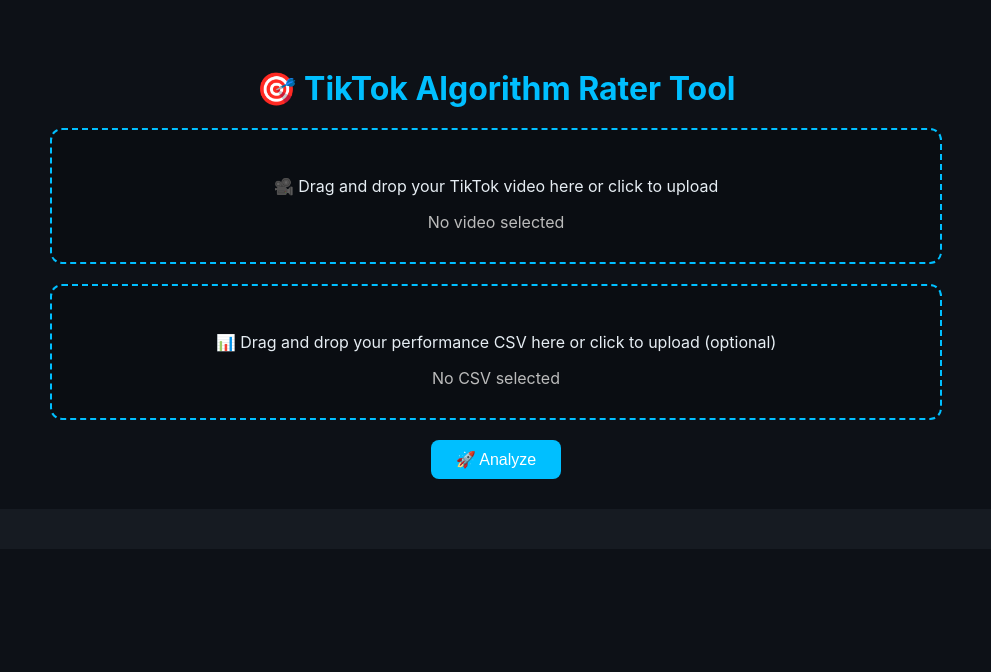
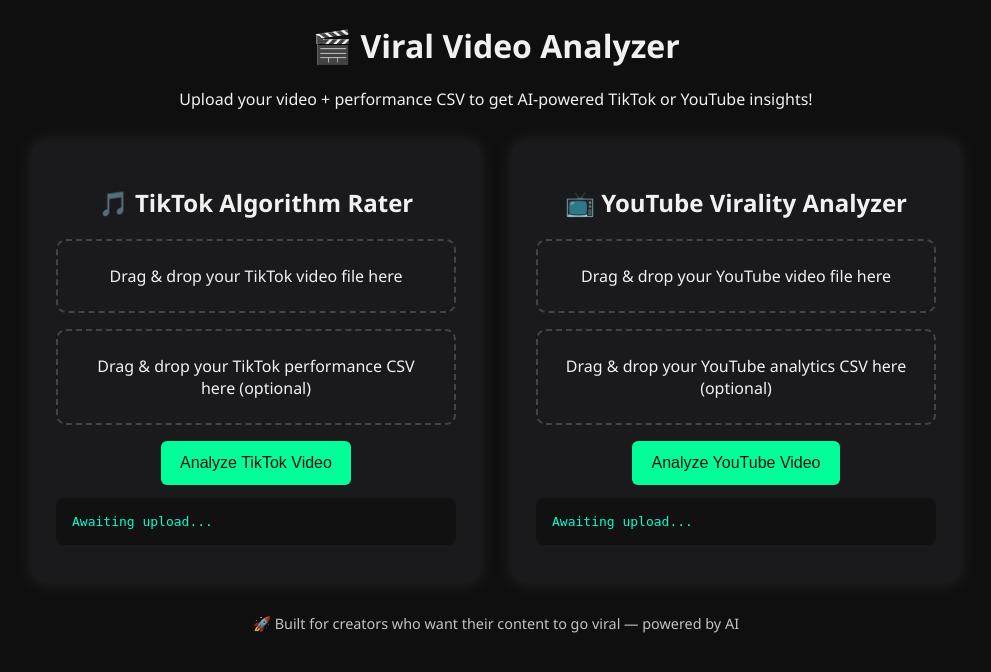
Before and after one commit to longlinemedia2025/tiktok-ai-analyzer, a Flask app: page / in a window 1280 px wide. Shown: the top 672 px of the page, without its empty margins (144-1135 px from the left). Run offline with Flask 3, Linux system fonts and the light colour scheme.

Commit message:
Adding Youtube viral analyzer tool

```diff
--- a/app.py
+++ b/app.py
@@ -3,308 +3,167 @@ from flask_cors import CORS
 import os
 import cv2
 import numpy as np
+import pandas as pd
 from moviepy.editor import VideoFileClip
 from openai import OpenAI
 import tempfile
 import datetime
-import random
-import pandas as pd
 
 app = Flask(__name__, template_folder="templates")
 CORS(app)
 client = OpenAI(api_key=os.getenv("OPENAI_API_KEY"))
 
-MAX_SIZE_MB = 90
-TRIM_THRESHOLD_MB = 70
+# --- Helper Functions ---
+
+def analyze_video_properties(video_path):
+    """Extract duration, brightness, resolution, etc."""
+    clip = VideoFileClip(video_path)
+    duration = clip.duration
+    frame = clip.get_frame(0)
+    brightness = np.mean(frame)
+    height, width, _ = frame.shape
+    aspect_ratio = round(width / height, 3)
+    clip.reader.close()
+    return {
+        "duration": round(duration, 2),
+        "brightness": round(brightness, 2),
+        "resolution": f"{width}x{height}",
+        "aspect_ratio": aspect_ratio
+    }
+
+def load_csv_data(csv_file):
+    """Load performance data from CSV if provided."""
+    try:
+        df = pd.read_csv(csv_file)
+        return df.describe(include="all").to_dict()
+    except Exception:
+        return None
+
+def generate_ai_response(prompt):
+    """Send the constructed prompt to OpenAI."""
+    response = client.chat.completions.create(
+        model="gpt-4o-mini",
+        messages=[
+            {"role": "system", "content": "You are an expert in social media algorithms, engagement, and virality prediction."},
+            {"role": "user", "content": prompt}
+        ],
+        temperature=0.8,
+    )
+    return response.choices[0].message.content.strip()
+
+def format_results(platform, video_name, video_info, ai_text):
+    """Keep consistent display format across platforms."""
+    return f"""
+✅ {platform} Video Analysis Complete!
+
+🎬 Video: {video_name}
+📏 Duration: {video_info['duration']}s
+🖼 Resolution: {video_info['resolution']}
+📱 Aspect Ratio: {video_info['aspect_ratio']}
+💡 Brightness: {video_info['brightness']}
+
+{ai_text}
+"""
+
+# --- TikTok Analyzer ---
+@app.route("/analyze_tiktok", methods=["POST"])
+def analyze_tiktok():
+    video = request.files.get("video")
+    csv_file = request.files.get("csv")
+
+    if not video:
+        return jsonify({"error": "No video file uploaded."}), 400
+
+    with tempfile.NamedTemporaryFile(delete=False, suffix=".mp4") as tmp:
+        video.save(tmp.name)
+        video_path = tmp.name
+
+    video_info = analyze_video_properties(video_path)
+    csv_data = load_csv_data(csv_file) if csv_file else None
+
+    prompt = f"""
+Analyze this TikTok video for virality potential based on duration, brightness, aspect ratio, and style.
+Video stats: {video_info}.
+If CSV data is available, use it to learn what has performed best before: {csv_data}.
+Provide results in this format exactly:
+
+💬 AI-Generated Viral Insights:
+1. Scroll-Stopping Caption
+2. 5 Viral + 3 Low-Competition Hashtags
+3. Actionable Improvement Tip for Engagement
+4. Viral Optimization Score (1–100)
+5. Motivation Tip
+6. 3 Viral Comparison Examples
+7. Takeaway Strategy
+8. Actionable Checklist
+9. Best Time to Post (Platform & Day Specific)
+"""
+
+    ai_text = generate_ai_response(prompt)
+    results_text = format_results("TikTok", video.filename, video_info, ai_text)
+
+    timestamp = datetime.datetime.now().strftime("%Y-%m-%d_%H-%M-%S")
+    os.makedirs("output", exist_ok=True)
+    csv_output_path = f"output/tiktok_ai_results_{timestamp}.csv"
+    pd.DataFrame([{"results": results_text}]).to_csv(csv_output_path, index=False)
+
+    return jsonify({"results": results_text, "csv_saved": csv_output_path})
 
 
-# ==================================================
-# 🔹 Best Time Suggestion by Niche
-# ==================================================
-def get_best_posting_time(niche: str):
-    """Return the best posting window for today based on the inferred niche."""
-    niche = niche.lower().strip()
-    niche_times = {
-        "gaming": {
-            "Mon": "6–9 PM", "Tue": "6–9 PM", "Wed": "7–9 PM", "Thu": "6–9 PM",
-            "Fri": "5–10 PM", "Sat": "10 AM–12 PM / 7–10 PM", "Sun": "4–8 PM"
-        },
-        "beauty": {
-            "Mon": "11 AM–2 PM", "Tue": "1–3 PM", "Wed": "12–3 PM", "Thu": "4–7 PM",
-            "Fri": "5–9 PM", "Sat": "10 AM–1 PM / 7–9 PM", "Sun": "3–6 PM"
-        },
-        "music": {
-            "Mon": "2–4 PM", "Tue": "4–6 PM", "Wed": "3–7 PM", "Thu": "5–8 PM",
-            "Fri": "6–10 PM", "Sat": "9–11 AM / 8–10 PM", "Sun": "5–9 PM"
-        },
-        "fitness": {
-            "Mon": "6–9 AM / 6–8 PM", "Tue": "6–8 AM / 7–9 PM", "Wed": "6–9 AM / 6–8 PM",
-            "Thu": "7–9 PM", "Fri": "6–9 PM", "Sat": "8–11 AM", "Sun": "4–7 PM"
-        },
-        "comedy": {
-            "Mon": "12–3 PM", "Tue": "2–5 PM", "Wed": "1–4 PM", "Thu": "4–7 PM",
-            "Fri": "6–10 PM", "Sat": "10 AM–12 PM / 8–10 PM", "Sun": "3–8 PM"
-        }
-    }
+# --- YouTube Analyzer ---
+@app.route("/analyze_youtube", methods=["POST"])
+def analyze_youtube():
+    video = request.files.get("video")
+    csv_file = request.files.get("csv")
 
-    today = datetime.datetime.now().strftime("%a")
-    if niche not in niche_times:
-        return "⚠️ Could not determine best time — niche not recognized."
+    if not video:
+        return jsonify({"error": "No video file uploaded."}), 400
 
-    window = niche_times[niche].get(today, "6–9 PM")
-    peak_hour = random.randint(6, 9) if "PM" in window else random.randint(9, 11)
-    peak_minute = random.randint(0, 59)
-    peak_time = f"{peak_hour}:{peak_minute:02d} {'PM' if 'PM' in window else 'AM'} EST"
+    with tempfile.NamedTemporaryFile(delete=False, suffix=".mp4") as tmp:
+        video.save(tmp.name)
+        video_path = tmp.name
 
-    return f"🕓 **Best Time to Post for {niche.title()} ({today})**:\n⏰ {window} EST\n💡 Peak engagement around {peak_time}."
+    video_info = analyze_video_properties(video_path)
+    csv_data = load_csv_data(csv_file) if csv_file else None
+
+    prompt = f"""
+Analyze this YouTube video using YouTube’s virality and SEO algorithm signals.
+Video stats: {video_info}.
+If CSV data is available, analyze it to adjust recommendations: {csv_data}.
+Consider CTR (click-through rate), retention, average view duration, and title optimization.
+
+Provide your output in this format exactly:
+
+💬 AI-Generated YouTube Insights:
+1. Optimized Viral Title
+2. 10 Keyword Suggestions (mix of high and low competition)
+3. Description Template for SEO
+4. Thumbnail & Hook Suggestions
+5. Retention Improvement Tip
+6. Predicted CTR Range (%)
+7. Estimated Viral Score (1–100)
+8. 3 Successful YouTube Comparisons
+9. Takeaway Strategy
+10. Actionable Checklist
+11. Best Time to Publish (Platform & Day Specific)
+"""
+
+    ai_text = generate_ai_response(prompt)
+    results_text = format_results("YouTube", video.filename, video_info, ai_text)
+
+    timestamp = datetime.datetime.now().strftime("%Y-%m-%d_%H-%M-%S")
+    os.makedirs("output", exist_ok=True)
+    csv_output_path = f"output/youtube_ai_results_{timestamp}.csv"
+    pd.DataFrame([{"results": results_text}]).to_csv(csv_output_path, index=False)
+
+    return jsonify({"results": results_text, "csv_saved": csv_output_path})
 
 
-# ==================================================
-# 🔹 Analyze Video Properties
-# ==================================================
-def analyze_video_properties(video_path):
-    cap = cv2.VideoCapture(video_path)
-    brightness_values, colorfulness_values = [], []
-    frame_count = 0
-    detected_objects = set()
-
-    proto = "deploy.prototxt"
-    model = "mobilenet_iter_73000.caffemodel"
-    if not os.path.exists(proto) or not os.path.exists(model):
-        return {"error": "Missing object detection model files"}
-
-    net = cv2.dnn.readNetFromCaffe(proto, model)
-    class_names = [
-        "background", "aeroplane", "bicycle", "bird", "boat", "bottle",
-        "bus", "car", "cat", "chair", "cow", "diningtable", "dog", "horse",
-        "motorbike", "person", "pottedplant", "sheep", "sofa", "train", "tvmonitor"
-    ]
-
-    while True:
-        ret, frame = cap.read()
-        if not ret:
-            break
-        frame_count += 1
-        gray = cv2.cvtColor(frame, cv2.COLOR_BGR2GRAY)
-        brightness_values.append(np.mean(gray))
-        (B, G, R) = cv2.split(frame)
-        rg = np.abs(R - G)
-        yb = np.abs(0.5 * (R + G) - B)
-        colorfulness_values.append(np.sqrt(np.mean(rg ** 2) + np.mean(yb ** 2)))
-
-        if frame_count % 30 == 0:
-            blob = cv2.dnn.blobFromImage(cv2.resize(frame, (300, 300)),
-                                         0.007843, (300, 300), 127.5)
-            net.setInput(blob)
-            detections = net.forward()
-            for i in range(detections.shape[2]):
-                confidence = detections[0, 0, i, 2]
-                if confidence > 0.4:
-                    idx = int(detections[0, 0, i, 1])
-                    detected_objects.add(class_names[idx])
-
-    cap.release()
-    return {
-        "brightness": float(np.mean(brightness_values)),
-        "colorfulness": float(np.mean(colorfulness_values)),
-        "objects": list(detected_objects)
-    }
-
-
-# ==================================================
-# 🔹 Adaptive CSV-Based Optimization
-# ==================================================
-def analyze_csv_performance(csv_path):
-    """Read CSV and summarize performance insights."""
-    try:
-        df = pd.read_csv(csv_path)
-        key_cols = ["views", "likes", "comments", "shares", "saves"]
-        available = [c for c in key_cols if c in df.columns]
-        if not available:
-            return None
-
-        avg_perf = df[available].mean().to_dict()
-        best_video = df.loc[df["views"].idxmax()] if "views" in df.columns else None
-
-        summary = f"""
-📊 **CSV Performance Insights Used in Analysis**
-Average Performance:
-{avg_perf}
-
-Top Performing Video:
-{best_video.to_dict() if best_video is not None else "N/A"}
-"""
-        return summary
-    except Exception as e:
-        return f"⚠️ CSV analysis failed: {str(e)}"
-
-
+# --- Main Route ---
 @app.route("/")
-def home():
+def index():
     return render_template("index.html")
 
 
-# ==================================================
-# 🔹 Combined Analyze Route (Video + CSV)
-# ==================================================
-@app.route("/analyze", methods=["POST"])
-def analyze_video():
-    try:
-        if "video" not in request.files:
-            return jsonify({"error": "No video uploaded"}), 400
-
-        video = request.files["video"]
-        csv_file = request.files.get("csv")
-
-        os.makedirs("uploads", exist_ok=True)
-        video_path = os.path.join("uploads", video.filename)
-        video.save(video_path)
-
-        csv_context = ""
-        if csv_file:
-            csv_path = os.path.join("uploads", csv_file.filename)
-            csv_file.save(csv_path)
-            csv_context = analyze_csv_performance(csv_path) or ""
-
-        clip = VideoFileClip(video_path)
-        duration = round(clip.duration, 2)
-        width, height = clip.size
-        aspect_ratio = round(width / height, 3)
-
-        analysis = analyze_video_properties(video_path)
-        if "error" in analysis:
-            return jsonify(analysis), 500
-
-        # === AI Prompt ===
-        prompt = f"""
-You are a TikTok algorithm analysis assistant.
-
-Analyze this video and use past performance insights (if any) to adjust your recommendations.
-
-Video Data:
-- Brightness: {analysis['brightness']}
-- Color intensity: {analysis['colorfulness']}
-- Detected objects: {', '.join(analysis['objects'])}
-- Duration: {duration}s
-- Resolution: {width}x{height}
-- Aspect Ratio: {aspect_ratio}
-
-{csv_context if csv_context else "No CSV uploaded — use general TikTok trends."}
-
-Respond in this EXACT format:
-
-🎬 Drag and drop your TikTok video file here: "{video.filename}"
-🎥 Running TikTok Viral Optimizer...
-
-🤖 Generating AI-powered analysis, captions, and viral tips...
-
-🔥 Fetching viral video comparisons and strategic insights...
-
-✅ TikTok Video Analysis Complete!
-
-🎬 Video: {video.filename}
-📏 Duration: {duration}s
-🖼 Resolution: {width}x{height}
-📱 Aspect Ratio: {aspect_ratio}
-💡 Brightness: {round(analysis['brightness'], 2)}
-🎨 Tone: neutral or mixed
-⭐ Heuristic Score: Give a 1–10 rating estimating visual appeal.
-
-💬 AI-Generated Viral Insights:
-### 1. Scroll-Stopping Caption
-(Create one engaging caption using emojis and emotional hooks.)
-
-### 2. 5 Viral Hashtags
-(List five relevant hashtags — include 3 trending + 2 niche-targeted less popular ones.)
-
-### 3. Actionable Improvement Tip for Engagement
-(Provide one concise, actionable engagement tip.)
-
-### 4. Viral Optimization Score (1–100)
-(Give a numerical score and explain why.)
-
-### 5. Short Motivation on How to Increase Virality
-(Provide a motivational paragraph that encourages improvement.)
-
-🔥 Viral Comparison Results:
-### Comparison with Viral TikToks in the Same Niche
-Include 3 examples — each must include:
-#### Viral Example 1
-- **Video Concept Summary:**
-- **What Made It Go Viral:**
-- **How to Replicate Success:**
-
-#### Viral Example 2
-- **Video Concept Summary:**
-- **What Made It Go Viral:**
-- **How to Replicate Success:**
-
-#### Viral Example 3
-- **Video Concept Summary:**
-- **What Made It Go Viral:**
-- **How to Replicate Success:**
-
-### Takeaway Strategy
-(Provide a 3–4 sentence takeaway on how to improve virality.)
-
-📋 Actionable Checklist:
-- Hook viewers in under 2 seconds.
-- Add trending sound if relevant.
-- Post during high activity times (Fri–Sun, 6–10pm).
-- Encourage comments by asking a question.
-        """
-
-        ai_response = client.chat.completions.create(
-            model="gpt-4o-mini",
-            messages=[{"role": "user", "content": prompt}],
-            temperature=0.8,
-            max_tokens=900
-        )
-        ai_text = ai_response.choices[0].message.content.strip()
-
-        # === Detect Niche + Posting Time ===
-        try:
-            niche_prompt = f"""
-Based on this analysis, determine its most likely TikTok content niche.
-{ai_text}
-Possible niches: Gaming, Beauty, Music, Fitness, Comedy, Other.
-Return ONLY the niche name.
-"""
-            niche_response = client.chat.completions.create(
-                model="gpt-4o-mini",
-                messages=[
-                    {"role": "system", "content": "You classify TikTok video niches."},
-                    {"role": "user", "content": niche_prompt}
-                ],
-                max_tokens=20
-            )
-            detected_niche = niche_response.choices[0].message.content.strip().lower()
-            best_time_text = get_best_posting_time(detected_niche)
-            ai_text += f"\n\n🎯 **Detected Niche:** {detected_niche.title()}\n{best_time_text}"
-            if csv_context:
-                ai_text += "\n\n📈 (Adaptive insights powered by your uploaded TikTok CSV.)"
-        except Exception as e:
-            ai_text += f"\n\n⚠️ Niche detection failed: {str(e)}"
-
-        return jsonify({
-            "success": True,
-            "analysis": {
-                "filename": video.filename,
-                "duration": duration,
-                "resolution": f"{width}x{height}",
-                "aspect_ratio": aspect_ratio,
-                "brightness": analysis["brightness"],
-                "colorfulness": analysis["colorfulness"],
-                "objects": analysis["objects"]
-            },
-            "ai_results": ai_text
-        })
-
-    except Exception as e:
-        print("🔥 Error:", str(e))
-        return jsonify({"error": str(e)}), 500
-
-
 if __name__ == "__main__":
-    port = int(os.environ.get("PORT", 5000))
-    app.run(host="0.0.0.0", port=port)
+    app.run(debug=True)
--- a/templates/index.html
+++ b/templates/index.html
@@ -3,218 +3,160 @@
 <head>
   <meta charset="UTF-8" />
   <meta name="viewport" content="width=device-width, initial-scale=1.0" />
-  <title>TikTok Algorithm Rater Tool</title>
+  <title>Viral Video Analyzer</title>
   <style>
     body {
-      font-family: 'Inter', Arial, sans-serif;
-      background: #0d1117;
-      color: #e6edf3;
+      font-family: "Segoe UI", sans-serif;
+      background: #0f0f10;
+      color: #f1f1f1;
       text-align: center;
-      padding: 40px;
+      margin: 0;
+      padding: 0;
     }
-
     h1 {
-      color: #00bfff;
-      margin-bottom: 20px;
+      font-size: 2rem;
+      margin-top: 1.5rem;
     }
-
-    .upload-box {
-      border: 2px dashed #00bfff;
-      padding: 30px;
-      margin: 20px auto;
-      width: 70%;
+    .container {
+      display: flex;
+      flex-wrap: wrap;
+      justify-content: center;
+      margin-top: 2rem;
+      gap: 2rem;
+    }
+    .tool {
+      background: #1a1a1d;
       border-radius: 12px;
+      padding: 1.5rem;
+      width: 400px;
+      box-shadow: 0 0 20px rgba(255,255,255,0.1);
+    }
+    .drop-zone {
+      border: 2px dashed #444;
+      border-radius: 10px;
+      padding: 1.5rem;
+      margin: 1rem 0;
       cursor: pointer;
-      transition: 0.3s;
-      background: rgba(0,0,0,0.2);
+      transition: border-color 0.2s;
     }
-
-    .upload-box:hover { background: rgba(0,191,255,0.1); }
-
-    .file-label {
-      margin-top: 10px;
-      display: block;
-      color: #bbb;
+    .drop-zone:hover {
+      border-color: #00ff99;
     }
-
     button {
-      background: #00bfff;
-      color: white;
-      padding: 10px 25px;
+      background-color: #00ff99;
+      color: #111;
       border: none;
+      padding: 0.8rem 1.2rem;
+      font-size: 1rem;
+      border-radius: 6px;
+      cursor: pointer;
+      transition: background 0.2s;
+    }
+    button:hover {
+      background-color: #00e68a;
+    }
+    pre {
+      background: #111;
+      color: #00ffcc;
+      padding: 1rem;
       border-radius: 8px;
-      font-size: 16px;
-      cursor: pointer;
-      transition: 0.2s;
+      text-align: left;
+      overflow-x: auto;
     }
-
-    button:hover { background: #0095cc; }
-
-    #result {
-      margin-top: 30px;
-      padding: 20px;
-      background: #161b22;
-      border-radius: 10px;
-      text-align: left;
-      white-space: pre-wrap;
-      line-height: 1.5;
-    }
-
-    /* Spinner + progress bar styling */
-    #loading-container {
-      display: none;
-      margin-top: 30px;
-      text-align: center;
-    }
-
-    .spinner {
-      border: 5px solid rgba(255,255,255,0.1);
-      border-left-color: #00bfff;
-      border-radius: 50%;
-      width: 60px;
-      height: 60px;
-      animation: spin 1s linear infinite;
-      margin: 0 auto 15px;
-    }
-
-    @keyframes spin {
-      to { transform: rotate(360deg); }
-    }
-
-    .progress-bar {
-      width: 70%;
-      margin: 0 auto;
-      height: 10px;
-      background: #333;
-      border-radius: 5px;
-      overflow: hidden;
-    }
-
-    .progress-fill {
-      height: 100%;
-      width: 0%;
-      background: linear-gradient(90deg, #00bfff, #0095cc);
-      transition: width 0.3s;
+    footer {
+      margin-top: 2rem;
+      font-size: 0.9rem;
+      opacity: 0.8;
     }
   </style>
 </head>
 <body>
-  <h1>🎯 TikTok Algorithm Rater Tool</h1>
 
-  <form id="analyzeForm">
-    <div id="videoDrop" class="upload-box">
-      <p>🎥 Drag and drop your TikTok video here or click to upload</p>
-      <input type="file" id="videoInput" name="video" accept="video/*" hidden required />
-      <span class="file-label" id="videoLabel">No video selected</span>
+  <h1>🎬 Viral Video Analyzer</h1>
+  <p>Upload your video + performance CSV to get AI-powered TikTok or YouTube insights!</p>
+
+  <div class="container">
+    <!-- TikTok Tool -->
+    <div class="tool">
+      <h2>🎵 TikTok Algorithm Rater</h2>
+      <div id="tiktok-drop-zone" class="drop-zone">
+        Drag & drop your TikTok video file here
+      </div>
+      <div id="tiktok-csv-drop" class="drop-zone">
+        Drag & drop your TikTok performance CSV here (optional)
+      </div>
+      <button id="analyze-tiktok">Analyze TikTok Video</button>
+      <pre id="tiktok-results">Awaiting upload...</pre>
     </div>
 
-    <div id="csvDrop" class="upload-box">
-      <p>📊 Drag and drop your performance CSV here or click to upload (optional)</p>
-      <input type="file" id="csvInput" name="csv" accept=".csv" hidden />
-      <span class="file-label" id="csvLabel">No CSV selected</span>
+    <!-- YouTube Tool -->
+    <div class="tool">
+      <h2>📺 YouTube Virality Analyzer</h2>
+      <div id="youtube-drop-zone" class="drop-zone">
+        Drag & drop your YouTube video file here
+      </div>
+      <div id="youtube-csv-drop" class="drop-zone">
+        Drag & drop your YouTube analytics CSV here (optional)
+      </div>
+      <button id="analyze-youtube">Analyze YouTube Video</button>
+      <pre id="youtube-results">Awaiting upload...</pre>
     </div>
-
-    <button type="submit">🚀 Analyze</button>
-  </form>
-
-  <div id="loading-container">
-    <div class="spinner"></div>
-    <div class="progress-bar">
-      <div class="progress-fill" id="progressFill"></div>
-    </div>
-    <p id="loading-text">⏳ Uploading and analyzing video... Please wait.</p>
   </div>
 
-  <div id="result"></div>
+  <footer>🚀 Built for creators who want their content to go viral — powered by AI</footer>
 
   <script>
-    const videoDrop = document.getElementById("videoDrop");
-    const csvDrop = document.getElementById("csvDrop");
-    const videoInput = document.getElementById("videoInput");
-    const csvInput = document.getElementById("csvInput");
-    const videoLabel = document.getElementById("videoLabel");
-    const csvLabel = document.getElementById("csvLabel");
-    const resultDiv = document.getElementById("result");
-    const loadingContainer = document.getElementById("loading-container");
-    const progressFill = document.getElementById("progressFill");
-    const loadingText = document.getElementById("loading-text");
-
-    function setupDropZone(dropZone, input, label) {
-      dropZone.addEventListener("click", () => input.click());
+    // ---- Helper for Drag & Drop ----
+    function setupDropZone(dropZoneId, fileCallback) {
+      const dropZone = document.getElementById(dropZoneId);
       dropZone.addEventListener("dragover", e => {
         e.preventDefault();
-        dropZone.style.background = "rgba(0,191,255,0.2)";
+        dropZone.style.borderColor = "#00ff99";
       });
       dropZone.addEventListener("dragleave", () => {
-        dropZone.style.background = "rgba(0,0,0,0.2)";
+        dropZone.style.borderColor = "#444";
       });
       dropZone.addEventListener("drop", e => {
         e.preventDefault();
-        input.files = e.dataTransfer.files;
-        label.textContent = input.files[0].name;
-        dropZone.style.background = "rgba(0,0,0,0.2)";
-      });
-      input.addEventListener("change", () => {
-        if (input.files.length > 0) label.textContent = input.files[0].name;
+        dropZone.style.borderColor = "#444";
+        const file = e.dataTransfer.files[0];
+        fileCallback(file);
       });
     }
 
-    setupDropZone(videoDrop, videoInput, videoLabel);
-    setupDropZone(csvDrop, csvInput, csvLabel);
+    let tiktokVideo = null, tiktokCSV = null;
+    let youtubeVideo = null, youtubeCSV = null;
 
-    function simulateProgress() {
-      let width = 0;
-      const interval = setInterval(() => {
-        if (width >= 100) {
-          clearInterval(interval);
-        } else {
-          width += Math.random() * 4;
-          progressFill.style.width = Math.min(width, 100) + "%";
-        }
-      }, 400);
-      return interval;
-    }
+    // ---- TikTok Drop Zones ----
+    setupDropZone("tiktok-drop-zone", f => tiktokVideo = f);
+    setupDropZone("tiktok-csv-drop", f => tiktokCSV = f);
 
-    document.getElementById("analyzeForm").addEventListener("submit", async e => {
-      e.preventDefault();
+    // ---- YouTube Drop Zones ----
+    setupDropZone("youtube-drop-zone", f => youtubeVideo = f);
+    setupDropZone("youtube-csv-drop", f => youtubeCSV = f);
 
-      if (videoInput.files.length === 0) {
-        alert("Please upload a video before analyzing.");
-        return;
-      }
+    // ---- Analyze TikTok ----
+    document.getElementById("analyze-tiktok").addEventListener("click", async () => {
+      if (!tiktokVideo) return alert("Please upload a TikTok video file first!");
+      const formData = new FormData();
+      formData.append("video", tiktokVideo);
+      if (tiktokCSV) formData.append("csv", tiktokCSV);
+      document.getElementById("tiktok-results").textContent = "Processing TikTok video...";
+      const res = await fetch("/analyze_tiktok", { method: "POST", body: formData });
+      const data = await res.json();
+      document.getElementById("tiktok-results").textContent = data.results || JSON.stringify(data, null, 2);
+    });
 
-      loadingContainer.style.display = "block";
-      resultDiv.textContent = "";
-      progressFill.style.width = "0%";
-      const progressInterval = simulateProgress();
-
+    // ---- Analyze YouTube ----
+    document.getElementById("analyze-youtube").addEventListener("click", async () => {
+      if (!youtubeVideo) return alert("Please upload a YouTube video file first!");
       const formData = new FormData();
-      formData.append("video", videoInput.files[0]);
-      if (csvInput.files.length > 0) formData.append("csv", csvInput.files[0]);
-
-      try {
-        const response = await fetch("/analyze", {
-          method: "POST",
-          body: formData
-        });
-
-        clearInterval(progressInterval);
-        loadingContainer.style.display = "none";
-
-        if (!response.ok) {
-          const error = await response.json();
-          resultDiv.textContent = `❌ Error: ${error.error || "Unknown error"}`;
-          return;
-        }
-
-        const data = await response.json();
-        resultDiv.innerHTML = `<pre>${data.ai_results}</pre>`;
-      } catch (err) {
-        clearInterval(progressInterval);
-        loadingContainer.style.display = "none";
-        resultDiv.textContent = "❌ Request failed. Please check the server or console logs.";
-        console.error(err);
-      }
+      formData.append("video", youtubeVideo);
+      if (youtubeCSV) formData.append("csv", youtubeCSV);
+      document.getElementById("youtube-results").textContent = "Processing YouTube video...";
+      const res = await fetch("/analyze_youtube", { method: "POST", body: formData });
+      const data = await res.json();
+      document.getElementById("youtube-results").textContent = data.results || JSON.stringify(data, null, 2);
     });
   </script>
 </body>
```
